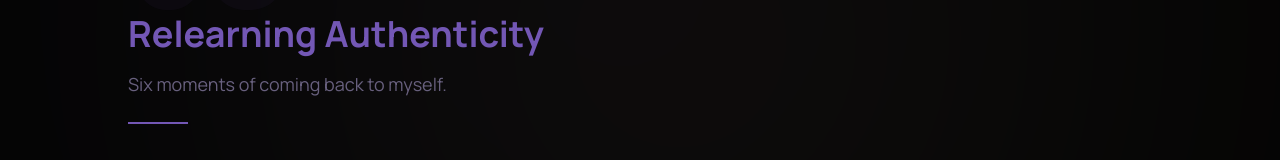
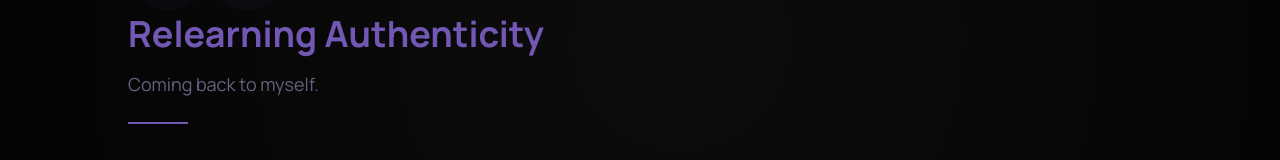
Before and after one commit to ivadhooria2004/portfolio-iva-dhooria, a Next.js app: page /honors-portfolio/relearning-authenticity in a window 1280 px wide. Shown: the part 266-426 px from the top of the page. Built offline with nearby package versions, Linux system fonts and the light colour scheme.

Commit message:
Update page.jsx

```diff
--- a/app/honors-portfolio/relearning-authenticity/page.jsx
+++ b/app/honors-portfolio/relearning-authenticity/page.jsx
@@ -57,7 +57,7 @@ export default function RelearningAuthenticityPage() {
           className="text-lg font-display mb-6"
           style={{ color: "#68607E" }}
         >
-          Six moments of coming back to myself.
+          Coming back to myself.
         </p>
 
         {/* Divider */}
```
